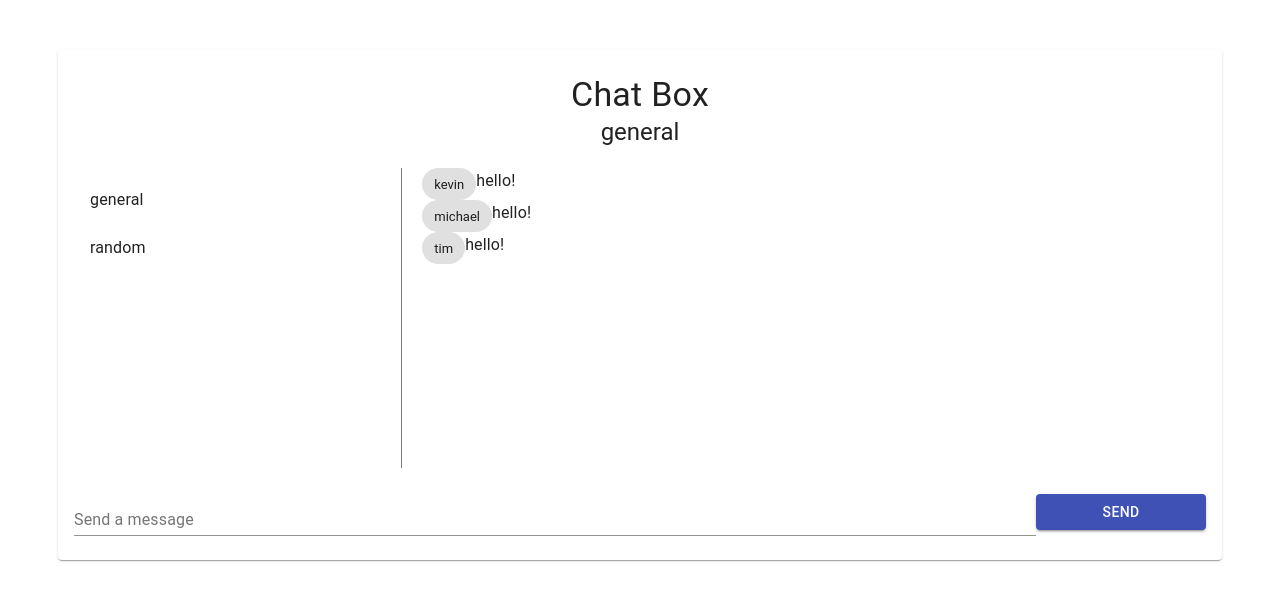
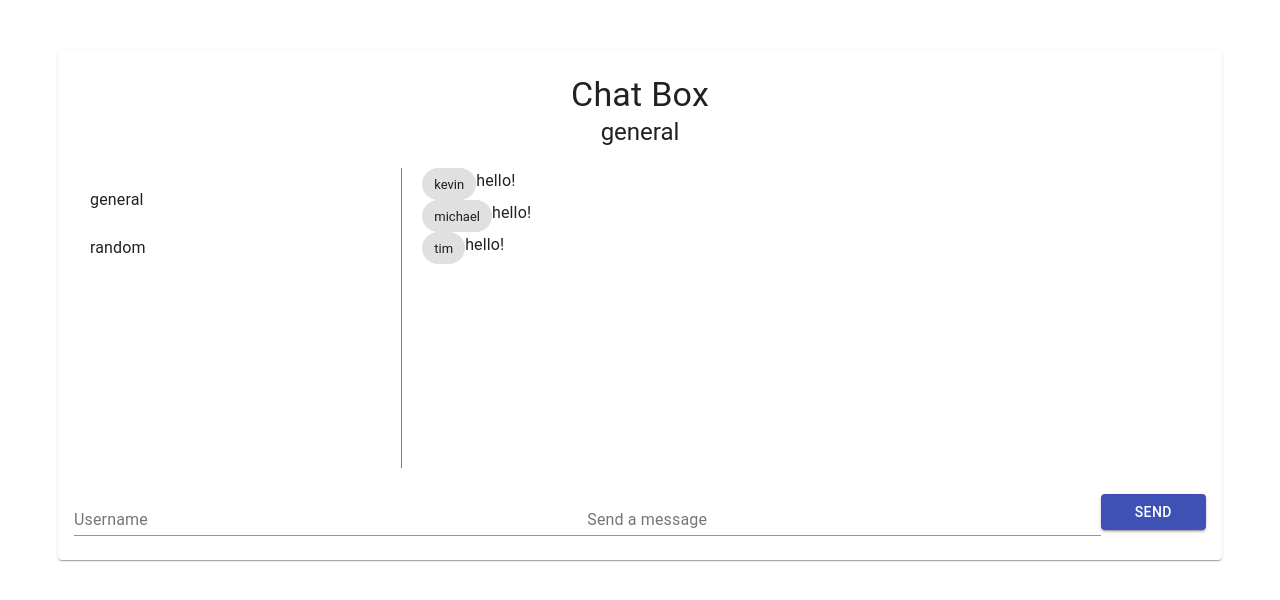
Before and after one commit to miicow/chatbox, a React app: page / in a window 1280 px wide. Shown: the top 600 px of the page. Built offline with nearby package versions, Linux system fonts and the light colour scheme; no server answers.

Commit message:
message sent, matches data structure

```diff
--- a/src/ChatUI.jsx
+++ b/src/ChatUI.jsx
@@ -43,12 +43,13 @@ const ChatUI = () => {
   const classes = useStyles();
 
   //CTX store
-  const [allChats] = React.useContext(CTX);
+  const { allChats, sendChatAction, user } = React.useContext(CTX);
   const topics = Object.keys(allChats); //retrieves the topic keys in allChats
 
   //local state
   const [currentTopic, setCurrentTopic] = useState(topics[0]); // useState hook for current topic, default to first topic
   const [textValue, setTextValue] = useState('');
+  const [usernameValue, setUsernameValue] = useState('');
 
   return (
     <div>
@@ -90,6 +91,12 @@ const ChatUI = () => {
         </div>
         <div className={classes.flexbox}>
           <TextField
+            label="Username"
+            className={classes.chatBox}
+            value={usernameValue}
+            onChange={event => setUsernameValue(event.target.value)}
+          />
+          <TextField
             label="Send a message"
             className={classes.chatBox}
             value={textValue}
@@ -99,6 +106,14 @@ const ChatUI = () => {
             variant="contained"
             color="primary"
             className={classes.button}
+            onClick={() => {
+              sendChatAction({
+                from: user,
+                msg: textValue,
+                topic: currentTopic
+              });
+              setTextValue('');
+            }}
           >
             Send
           </Button>
--- a/src/Store.jsx
+++ b/src/Store.jsx
@@ -61,12 +61,27 @@ function reducerFn(state, action) {
 
 let socket; //initializes the socket, declared outside of the so that the socket doesnt get render everytimes the Store reloads
 
+const sendChatAction = value => {
+  socket.emit('chat message', value);
+};
+
+/*
+functions that are not arguments are captured from the context of the function definition
+while function that are arguments are not captured until the call, when theyre actually invoked
+and you can capture variables in your function either way
+*/
+
 export default function Store(props) {
   //checks for socket
   if (!socket) {
     //if no socket
     socket = io(':3001'); //create a socket with the imported io function, set manually to port 3001
   }
-  const reducerHook = React.useReducer(reducerFn, initialState); //takes two arguments, reducer function and initial state
-  return <CTX.Provider value={reducerHook}>{props.children}</CTX.Provider>;
+  const user = 'user' + Math.random(100).toFixed(2);
+  const [allChats] = React.useReducer(reducerFn, initialState); //takes two arguments, reducer function and initial state
+  return (
+    <CTX.Provider value={{ allChats, sendChatAction, user }}>
+      {props.children}
+    </CTX.Provider>
+  );
 }
--- a/src/server/index.js
+++ b/src/server/index.js
@@ -8,8 +8,11 @@ app.get('/', function(req, res) {
   res.send('<h1>Hello world</h1>');
 });
 
-io.on('connection', () => {
+io.on('connection', socket => {
   console.log('user connected');
+  socket.on('chat message', function(msg) {
+    console.log('message: ' + JSON.stringify(msg));
+  });
 });
 
 http.listen(port, () => {
```
